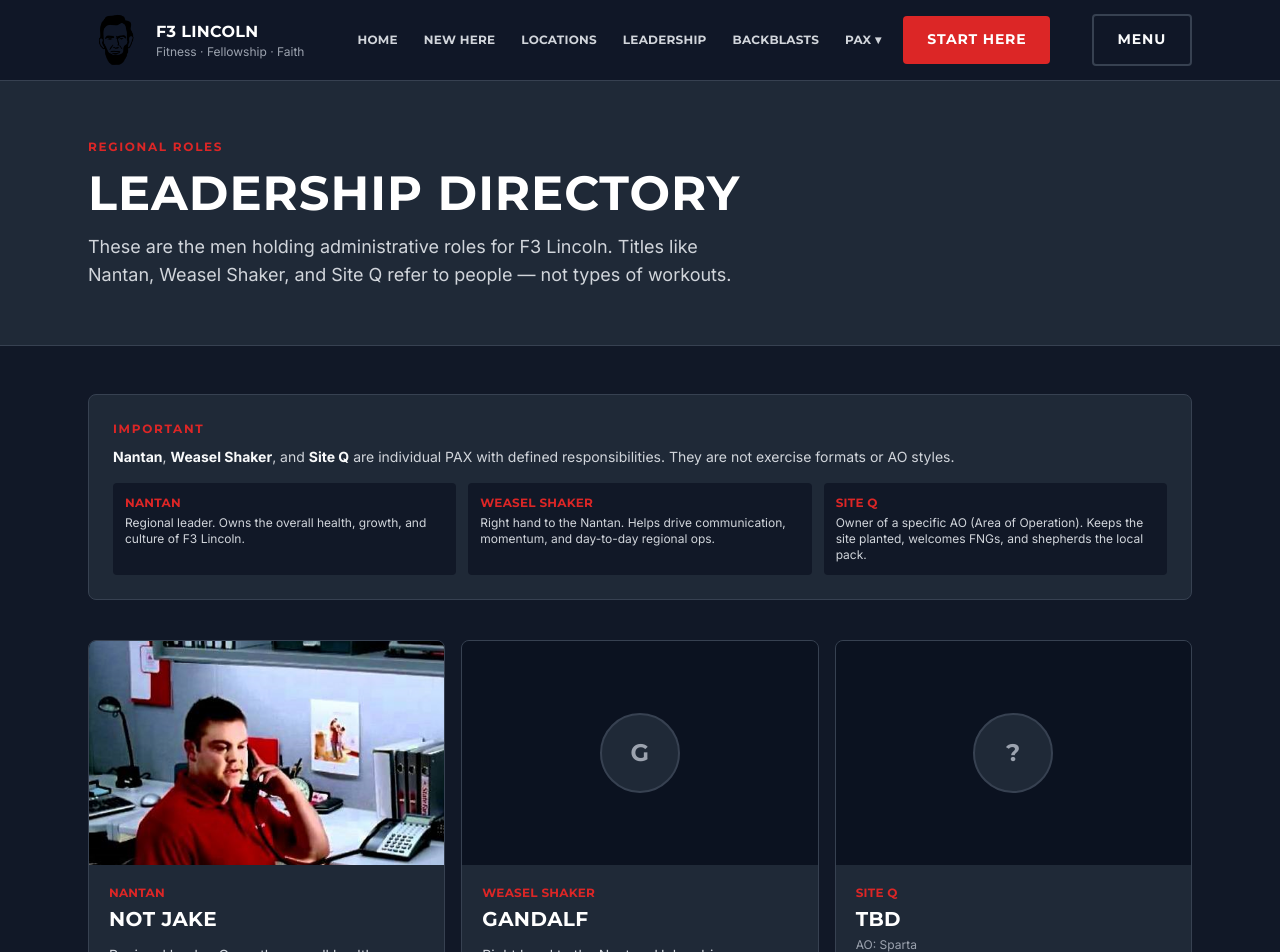
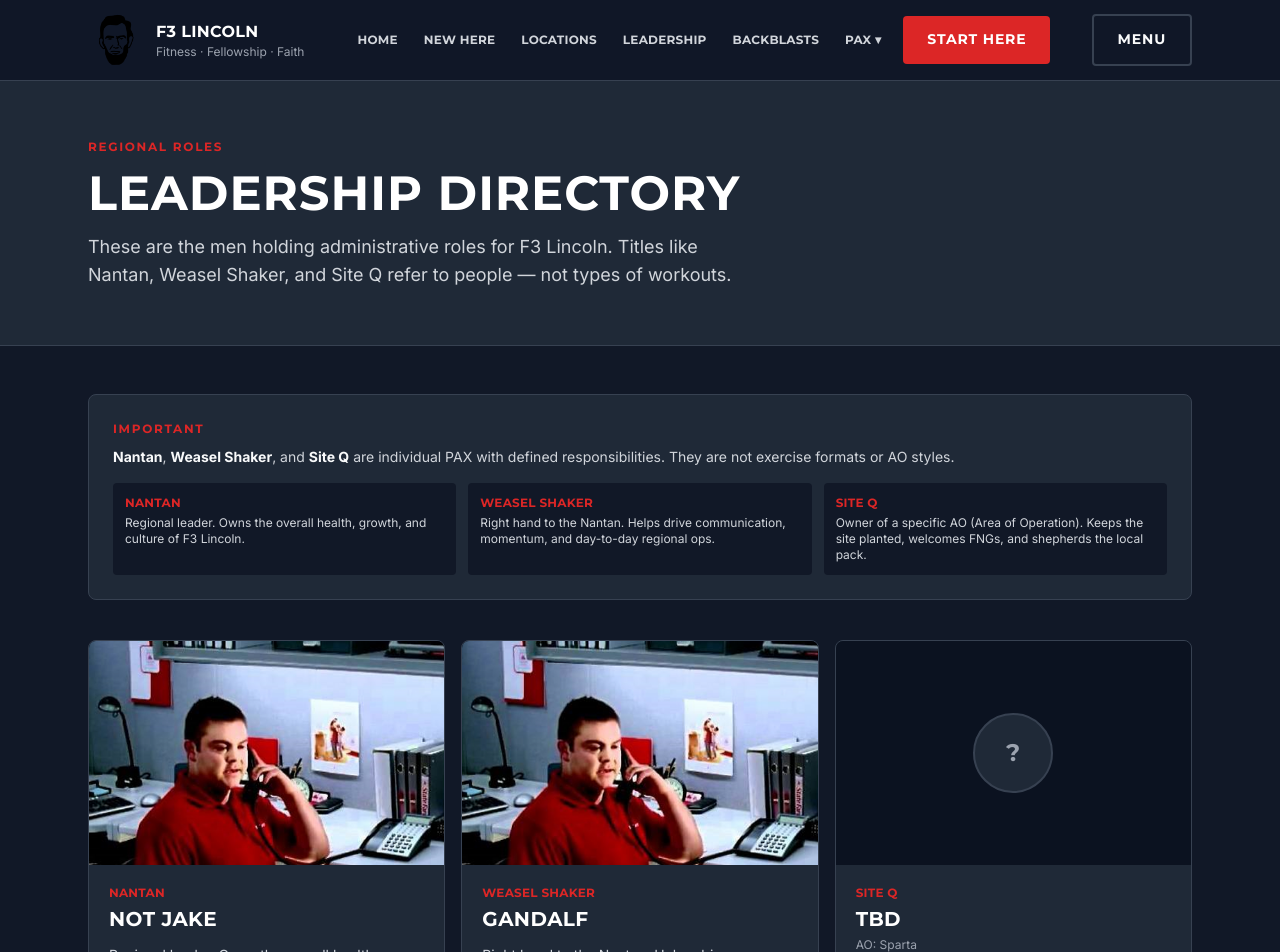
Before and after one commit to mnolley/f3-lincoln, a Next.js app: page /leadership in a window 1280 px wide. Shown: the top 952 px of the page. Built offline with nearby package versions, Linux system fonts and the light colour scheme.

Commit message:
Add Gandalf headshot on leadership page

```diff
--- a/src/content/leadership.ts
+++ b/src/content/leadership.ts
@@ -16,6 +16,7 @@ export const leaders: Leader[] = [
     f3Name: "Gandalf",
     role: "Weasel Shaker",
     description: roleDefinitions["Weasel Shaker"],
+    photoUrl: "/leadership/gandalf.jpg",
   },
   {
     f3Name: "TBD",
```
Also changed, not shown: public/leadership/gandalf.jpg (added).
